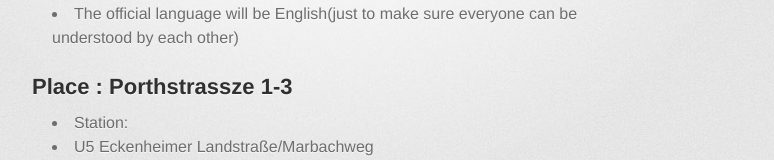
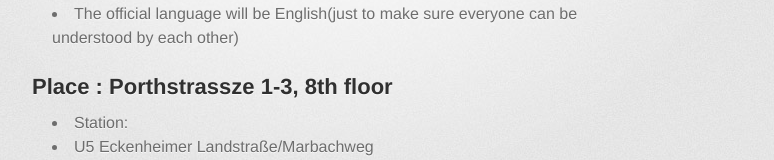
Before and after one commit to Stockard/birthday, a plain HTML site: page index.html in a window 1280 px wide. Shown: the part 398-558 px from the top of the page, without its empty margins (298-1072 px from the left). Drawn offline with Linux system fonts and the light colour scheme; a web font is replaced by a local one.

Commit message:
Update index.html

```diff
--- a/index.html
+++ b/index.html
@@ -42,7 +42,7 @@
 <li>Please bring food and drinks that are enough for at least 1 person when you come, and maybe your favourite CD as well</li>
 <li>The official language will be English(just to make sure everyone can be understood by each other)</li>
 </ul><h2>
-<a name="place--porthstrassze-1-3" class="anchor" href="#place--porthstrassze-1-3"><span class="octicon octicon-link"></span></a>Place : Porthstrassze 1-3 </h2>
+<a name="place--porthstrassze-1-3" class="anchor" href="#place--porthstrassze-1-3"><span class="octicon octicon-link"></span></a>Place : Porthstrassze 1-3, 8th floor </h2>
 
 <ul>
 <li>Station:</li>
```
